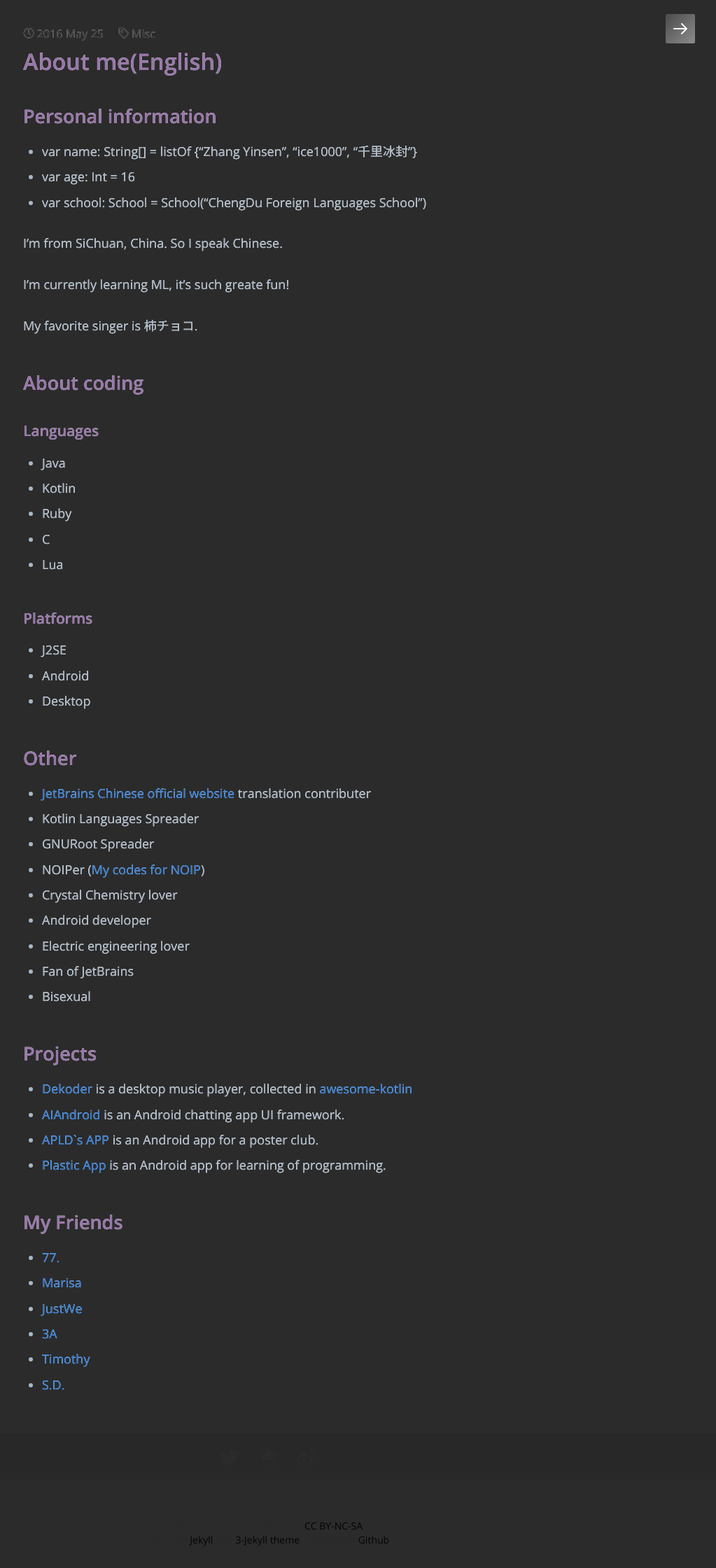
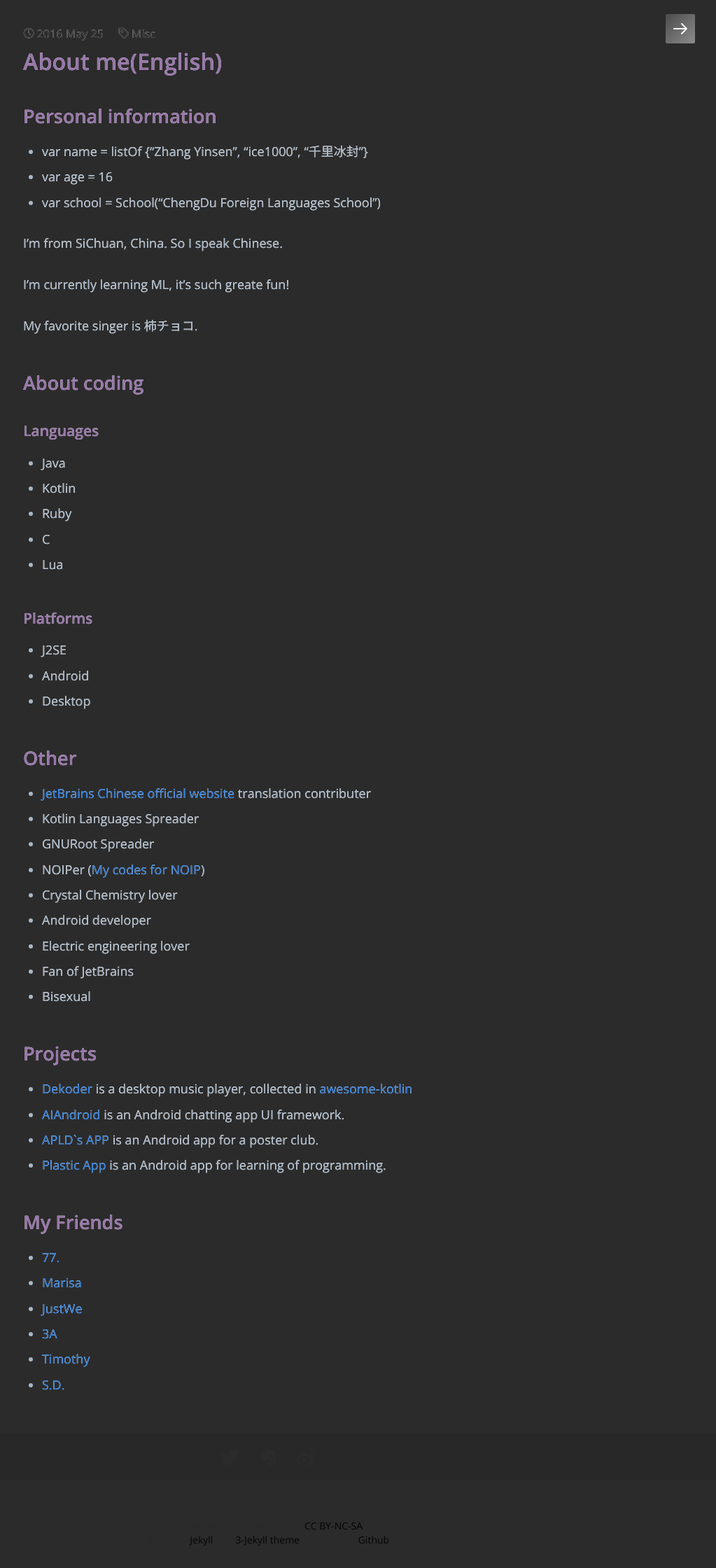
Before and after one commit to kangkangkang/ice1000.github.io, a Jekyll site: the page built from _posts/Misc/2016-5-25-WhoAmI.md, in a window 1280 px wide. Shown: the whole page at 70% size, without its empty margins (257-1280 px from the left). Built offline with Jekyll 4.4.1, drawn with Linux system fonts in a browser that asks for light colours; some web fonts are replaced.

Commit message:
commit via a script

```diff
--- a/_posts/Misc/2016-5-25-WhoAmI.md
+++ b/_posts/Misc/2016-5-25-WhoAmI.md
@@ -8,9 +8,9 @@ description: Who is ice1000?
 ---
 
 ## Personal information
-+ var name: String[] = listOf {"Zhang Yinsen", "ice1000", "千里冰封"}
-+ var age: Int = 16
-+ var school: School = School("ChengDu Foreign Languages School")
++ var name = listOf {"Zhang Yinsen", "ice1000", "千里冰封"}
++ var age = 16
++ var school = School("ChengDu Foreign Languages School")
 
 I'm from SiChuan, China. So I speak Chinese.
 
```
